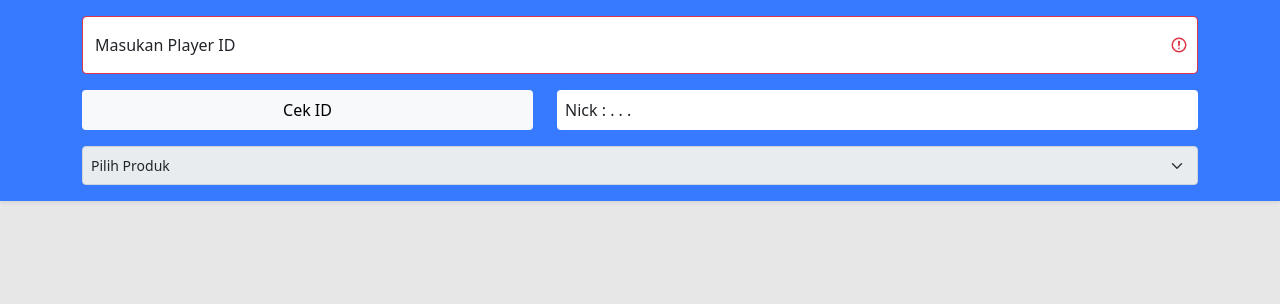
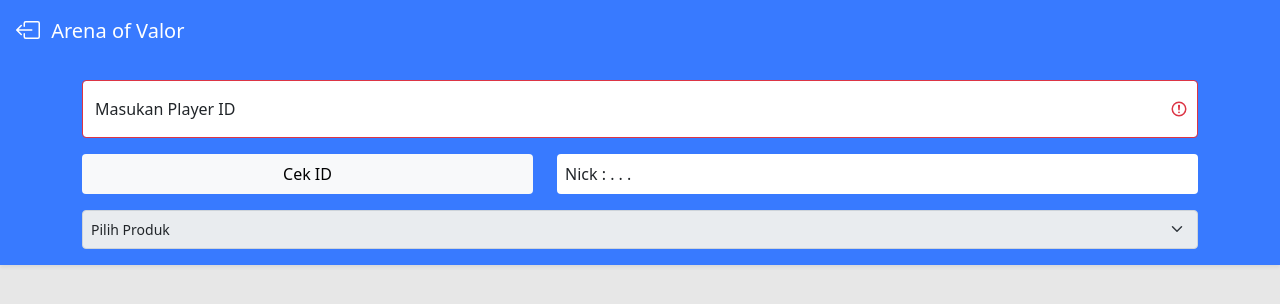
Before and after one commit to angganesia/henx, a plain HTML site: page games/aov.html in a window 1280 px wide. Drawn offline with nearby package versions, Linux system fonts and the light colour scheme; some packages are replaced by stand-ins of ours; a script that the page names is missing.

Commit message:
tes nav games

```diff
--- a/games/aov.html
+++ b/games/aov.html
@@ -1,5 +1,6 @@
 <!DOCTYPE html>
 <html lang="en">
+
 <head>
   <!-- Required meta tags -->
   <meta charset="utf-8" />
@@ -167,6 +168,18 @@
 </head>
 
 <body>
+  <ul class="nav navbar c-bg-1 justify-content-start">
+    <li class="nav-item">
+      <a class="nav-link active fs-5 text-white" aria-current="page" href="../games/">
+        <i>
+          <svg xmlns="http://www.w3.org/2000/svg" width="30" height="30" fill="currentColor" class="bi bi-box-arrow-left" viewBox="0 0 20 20">
+            <path fill-rule="evenodd" d="M6 12.5a.5.5 0 0 0 .5.5h8a.5.5 0 0 0 .5-.5v-9a.5.5 0 0 0-.5-.5h-8a.5.5 0 0 0-.5.5v2a.5.5 0 0 1-1 0v-2A1.5 1.5 0 0 1 6.5 2h8A1.5 1.5 0 0 1 16 3.5v9a1.5 1.5 0 0 1-1.5 1.5h-8A1.5 1.5 0 0 1 5 12.5v-2a.5.5 0 0 1 1 0v2z" />
+            <path fill-rule="evenodd" d="M.146 8.354a.5.5 0 0 1 0-.708l3-3a.5.5 0 1 1 .708.708L1.707 7.5H10.5a.5.5 0 0 1 0 1H1.707l2.147 2.146a.5.5 0 0 1-.708.708l-3-3z" />
+          </svg>
+        </i> Arena of Valor</a>
+    </li>
+  </ul>
+
   <div class="c-bg-1 shadow-sm">
     <div class="container">
       <div class="row">
@@ -345,7 +358,7 @@
         // cek ID
         var xhr = new XMLHttpRequest();
         xhr.timeout = 50000;
-          xhr.onreadystatechange = function () {
+        xhr.onreadystatechange = function() {
           if (xhr.readyState == 4 && xhr.status == 200) {
             btnLoading.classList.toggle("d-none");
             btnCek.classList.toggle("d-none");
@@ -370,7 +383,7 @@
           }
         };
         xhr.open("GET", cekkodegame + keywoard.value + "&zone=" + zone.value, true);
-          xhr.ontimeout = function (e) {
+        xhr.ontimeout = function(e) {
           Swal.fire({
             icon: "error",
             title: "Time Out, Coba Lagi",
@@ -399,7 +412,7 @@
 
     // Kategori
     function tampil_kategori(tag) {
-        $.getJSON("https://hprstopupcentre.com/solusi-media/api/sub_kategori.php?kategori=pubg-mobile-256385&link=" + link + "&token=" + aktivasi + "&tag=" + tag, function (data) {
+      $.getJSON("https://hprstopupcentre.com/solusi-media/api/sub_kategori.php?kategori=pubg-mobile-256385&link=" + link + "&token=" + aktivasi + "&tag=" + tag, function(data) {
         if (data != null) {
           $("#produk_diamond").empty();
           $("#produk").empty();
@@ -442,7 +455,7 @@
       } else {
         var urlku = url + linknya + "&link=" + link + "&token=" + aktivasi;
       }
-        $.getJSON(urlku, function (data) {
+      $.getJSON(urlku, function(data) {
         console.log(kategori);
         if (data != null) {
           $("#produk_diamond").empty();
@@ -529,4 +542,5 @@
     }
   </script>
 </body>
+
 </html>
```
Lines whose indentation alone changed are shown as unchanged.
